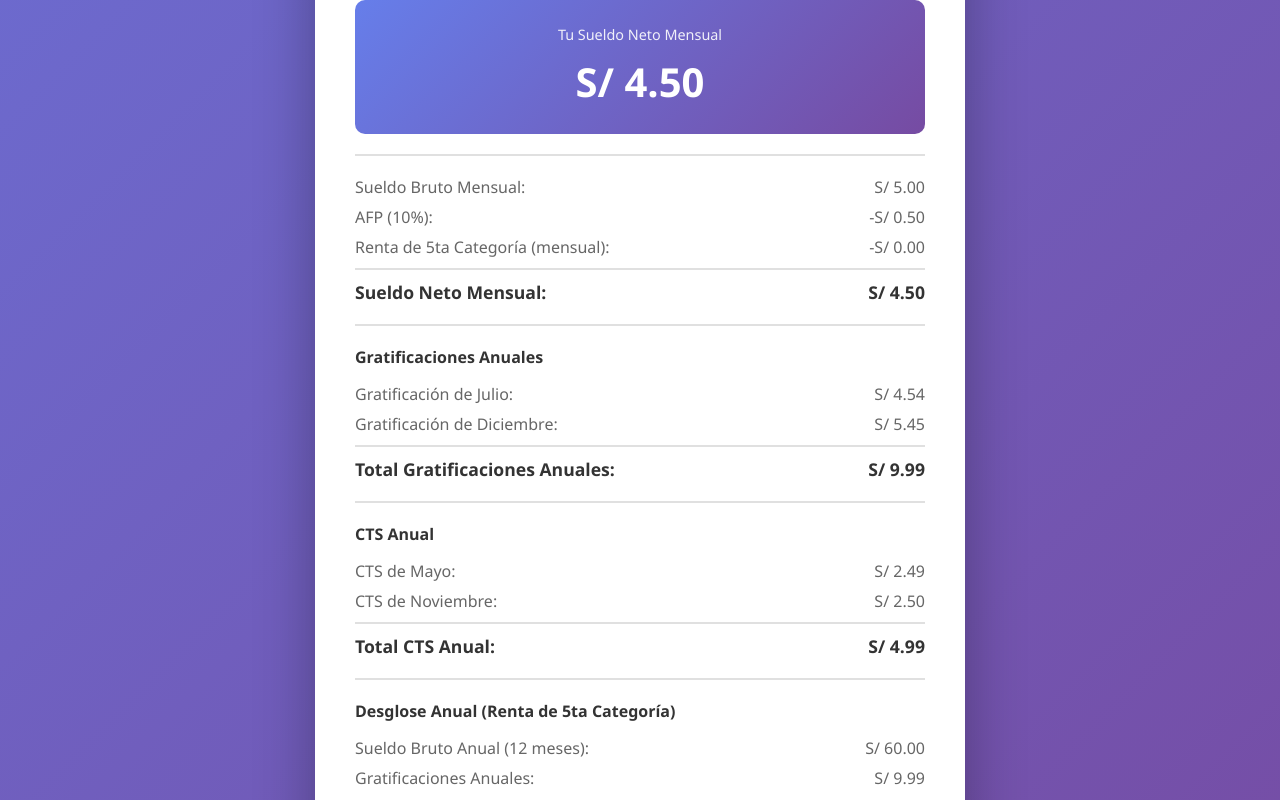
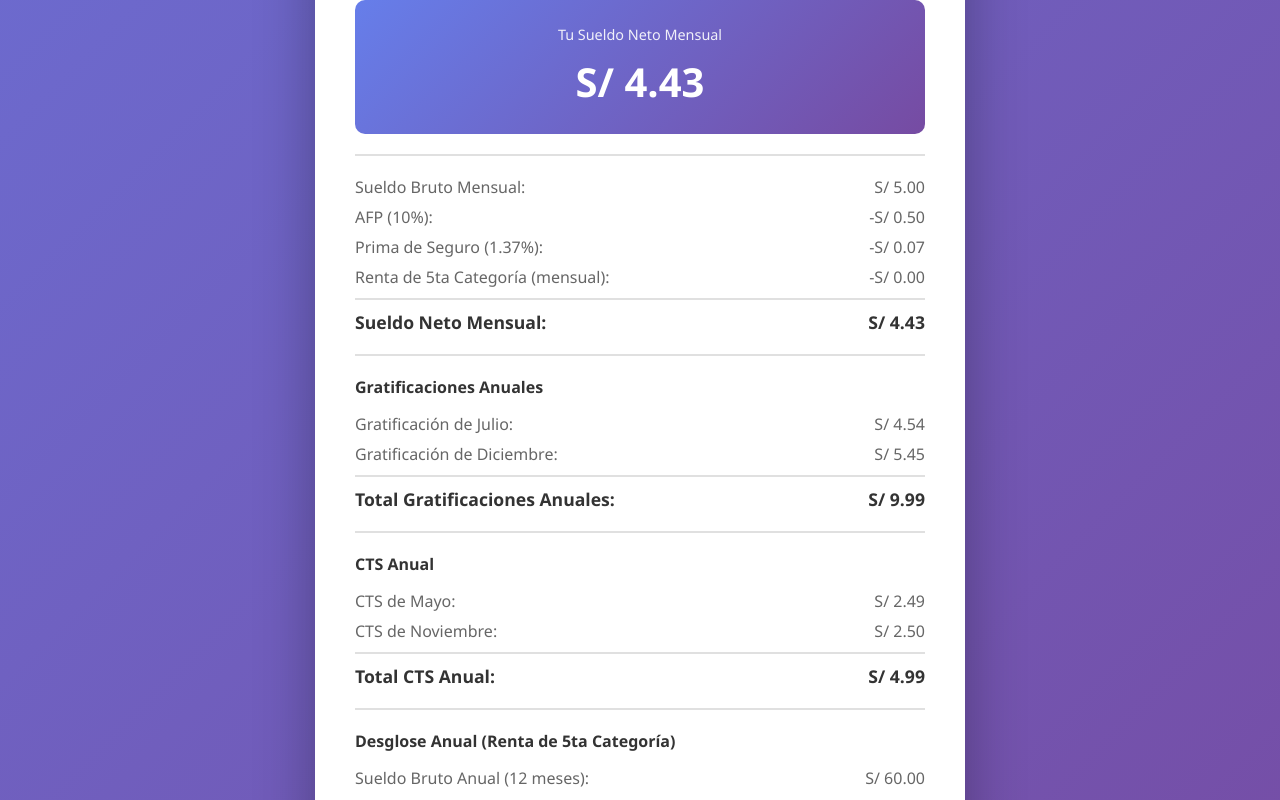
Before and after one commit to hfmamh/salary_calculator_peru, a plain HTML site: page index.html in a window 1280 px wide. Both pictures are taken after typing "5", "2020-01-15" into the empty fields and a click on the button "Calcular Sueldo Neto". Shown: the part 1564-2364 px from the top of the page. Drawn offline with Linux system fonts and the light colour scheme.

Commit message:
Add insurance prime deduction (1.37%) to net salary calculation

```diff
--- a/index.html
+++ b/index.html
@@ -367,6 +367,10 @@
                     <span id="afpDeduction">-S/ 0.00</span>
                 </div>
                 <div class="breakdown-item">
+                    <span>Prima de Seguro (1.37%):</span>
+                    <span id="insurancePrimeDeduction">-S/ 0.00</span>
+                </div>
+                <div class="breakdown-item">
                     <span>Renta de 5ta Categoría (mensual):</span>
                     <span id="taxDeduction">-S/ 0.00</span>
                 </div>
@@ -454,6 +458,7 @@
         // Constants
         const UIT_2024 = 5150.00; // Valor UIT 2024
         const AFP_RATE = 0.10; // 10%
+        const INSURANCE_PRIME_RATE = 0.0137; // 1.37%
 
         // Tax brackets for Renta de 5ta Categoría
         const TAX_BRACKETS = [
@@ -470,6 +475,7 @@
         const grossDisplay = document.getElementById('grossDisplay');
         const taxDeduction = document.getElementById('taxDeduction');
         const afpDeduction = document.getElementById('afpDeduction');
+        const insurancePrimeDeduction = document.getElementById('insurancePrimeDeduction');
         const netDisplay = document.getElementById('netDisplay');
         const annualIncome = document.getElementById('annualIncome');
         const uitDeduction = document.getElementById('uitDeduction');
@@ -694,12 +700,16 @@
             // Calculate AFP (10% of gross monthly)
             const afpAmount = grossMonthly * AFP_RATE;
 
+            // Calculate Insurance Prime (1.37% of gross monthly)
+            const insurancePrimeAmount = grossMonthly * INSURANCE_PRIME_RATE;
+
             // Calculate net salary
-            const netSalary = grossMonthly - afpAmount - monthlyTaxAmount;
+            const netSalary = grossMonthly - afpAmount - insurancePrimeAmount - monthlyTaxAmount;
 
             // Display results
             grossDisplay.textContent = formatCurrency(grossMonthly);
             afpDeduction.textContent = '-' + formatCurrency(afpAmount);
+            insurancePrimeDeduction.textContent = '-' + formatCurrency(insurancePrimeAmount);
             taxDeduction.textContent = '-' + formatCurrency(monthlyTaxAmount);
             netDisplay.textContent = formatCurrency(netSalary);
             netSalaryValue.textContent = formatCurrency(netSalary);
```
